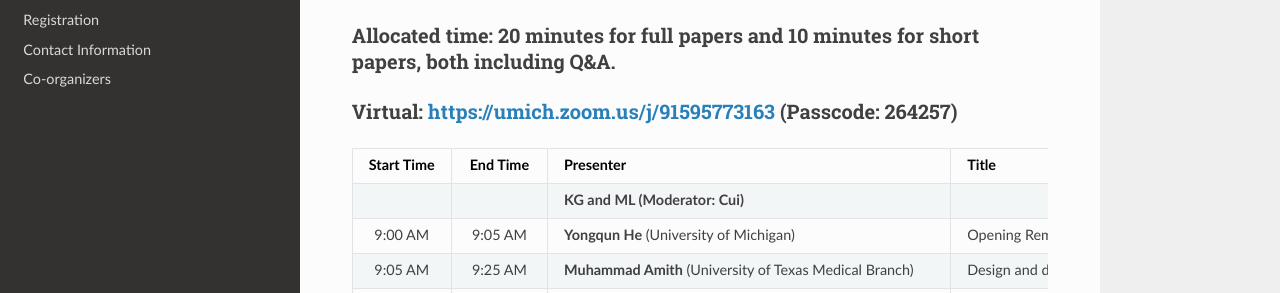
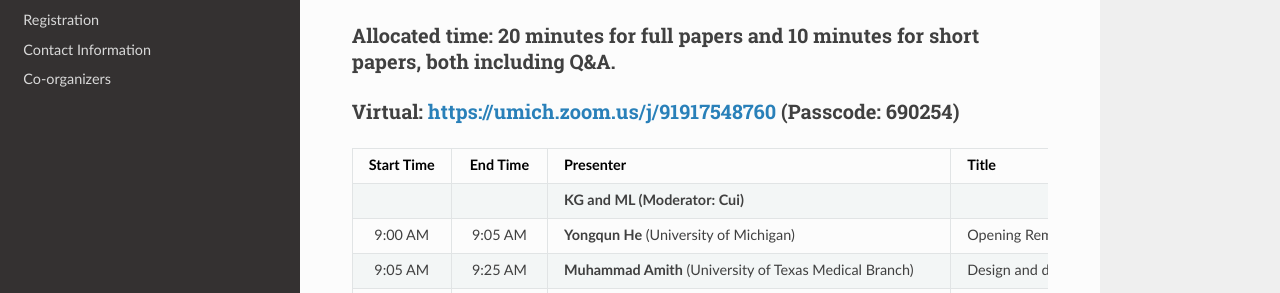
Before and after one commit to vdos-workshop/vdos2025, an MkDocs documentation site: the page built from docs/program.md, in a window 1280 px wide and 1291 px high. Shown: the part 359-652 px from the top of the window. Built offline with MkDocs 1.6.1, drawn with Linux system fonts in a browser that asks for light colours; nearby versions of some CDN libraries.

Commit message:
Change virtual conference Zoom link and passcode
Updated the Zoom link and passcode for the virtual conference.

```diff
--- a/docs/program.md
+++ b/docs/program.md
@@ -6,7 +6,7 @@
 ## Conference Videos
 The recordings of the VDOS 2025 talks will be made available through the [Biomedical Ontology World YouTube Channel](https://www.youtube.com/channel/UCUT0MwXxAFnekhsSJVmHTJw/playlists). The recordings from the previous VDOS conferences are now available.
 ### Allocated time: **20 minutes** for full papers and **10 minutes** for short papers, both including Q&A.
-### Virtual: [https://umich.zoom.us/j/91595773163](https://umich.zoom.us/j/91595773163) (Passcode: 264257)
+### Virtual: [https://umich.zoom.us/j/91917548760](https://umich.zoom.us/j/91917548760) (Passcode: 690254)
 
 | Start Time | End Time | Presenter | Title | Confirmed |
 | :---: | :---: | :--- | :--- | :--- |
```
